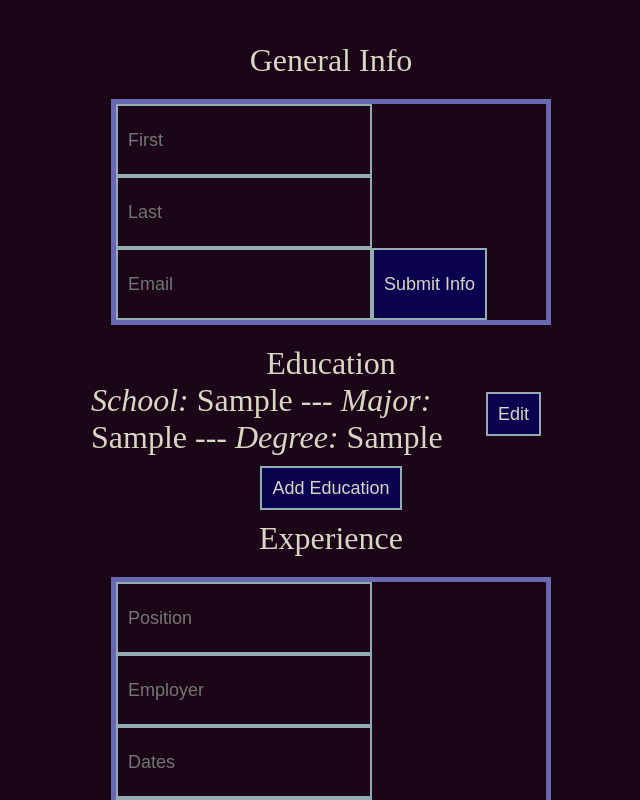
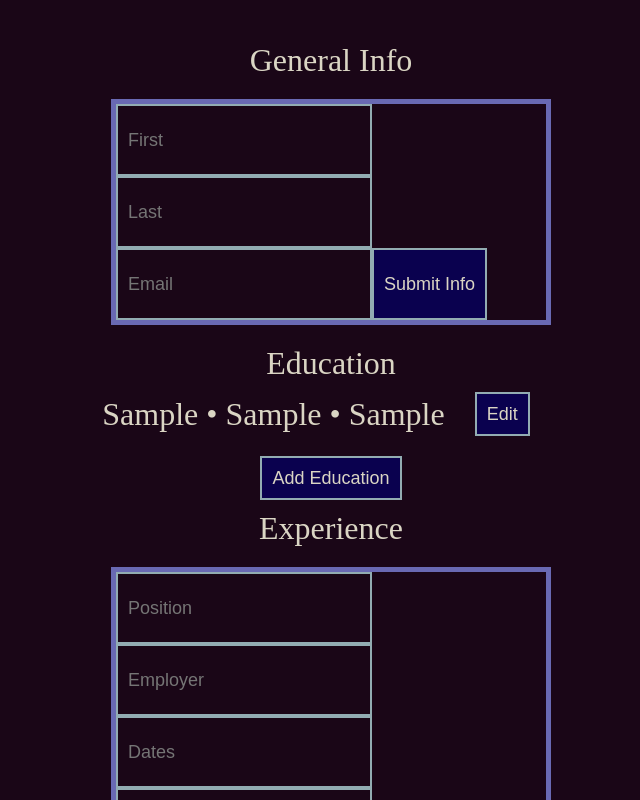
Before and after one commit to msespos/cv-app, a React (Create React App) app: page / in a window 1280 px wide. Both pictures are taken after typing "Sample", "Sample", "Sample" into the empty fields and a click on the button "Submit Education". Shown: the top 800 px of the page, without its empty margins (309-949 px from the left). Built offline with nearby package versions, Linux system fonts and the light colour scheme.

Commit message:
Change dashed to bullet points and remove labels in display

```diff
--- a/src/components/DisplayedEducation.js
+++ b/src/components/DisplayedEducation.js
@@ -4,9 +4,7 @@ class DisplayedEducation extends Component {
   render() {
     return (
       <div key={this.props.education.id}>
-        <em>School:</em> {this.props.education.school}
-        <em> --- Major:</em> {this.props.education.major}
-        <em> --- Degree:</em> {this.props.education.degree}
+        {this.props.education.school} &#x2022; {this.props.education.major} &#x2022; {this.props.education.degree}
       </div>
     )
   }
```
